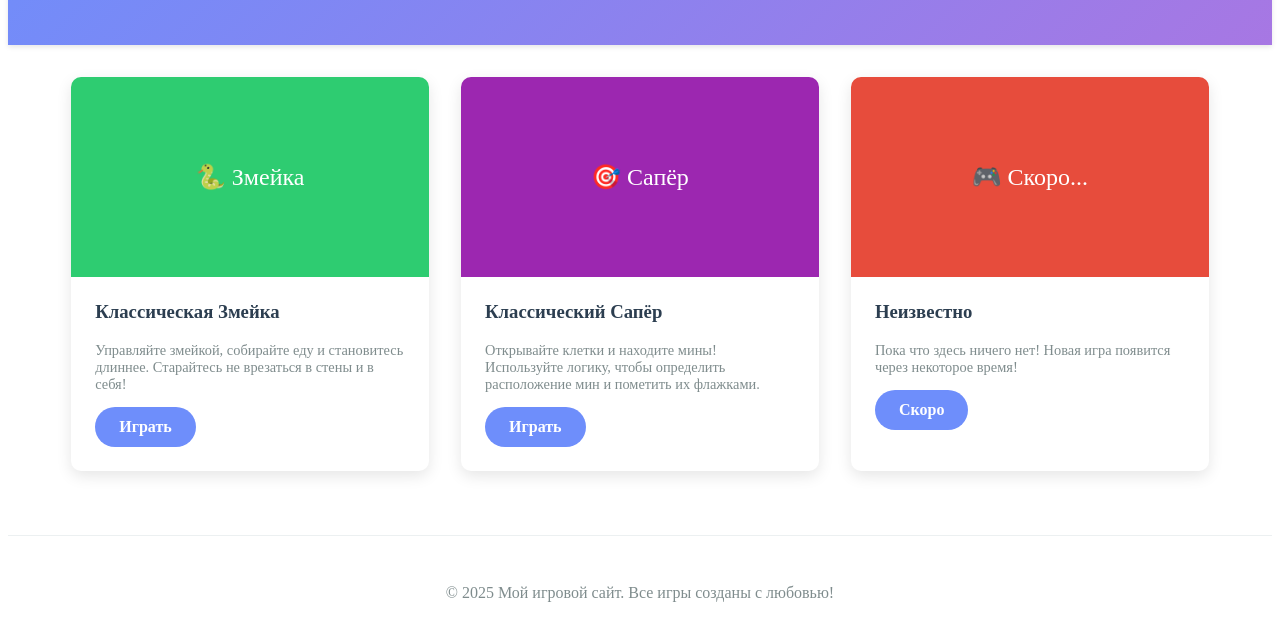
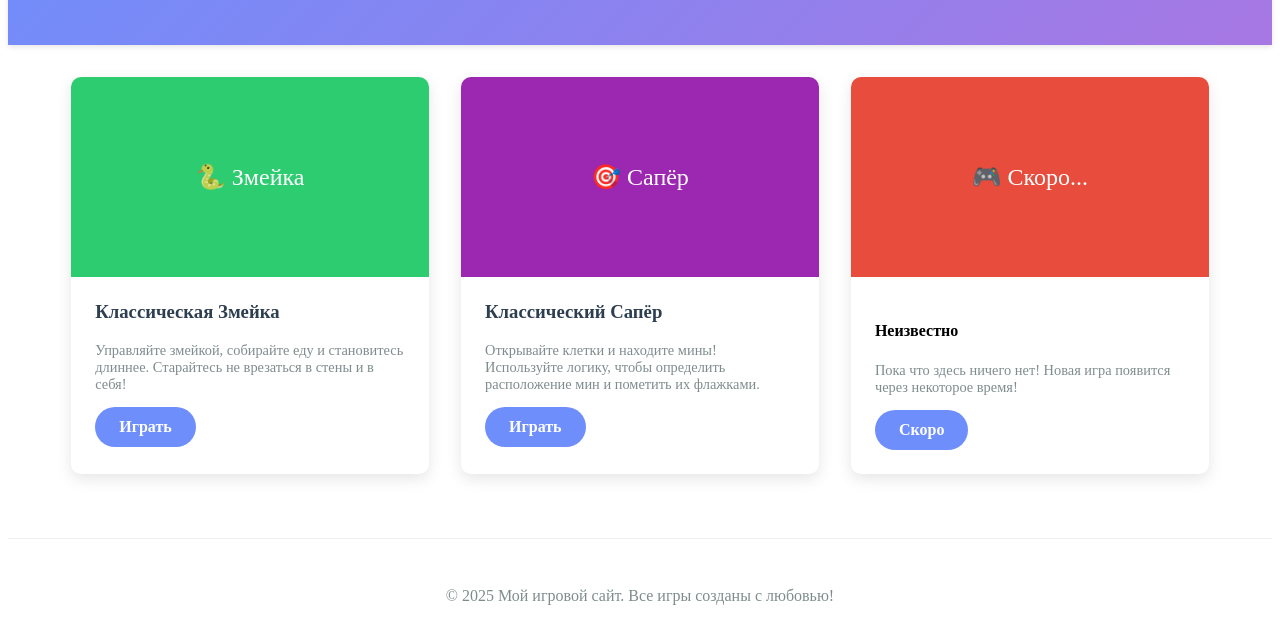
Before and after one commit to bilipili52/easy-snake-game, a plain HTML site: page index.html in a window 1280 px wide. Shown: the part 124-768 px from the top of the page. Drawn offline with Linux system fonts and the light colour scheme.

Commit message:
Update index.html

```diff
--- a/index.html
+++ b/index.html
@@ -128,7 +128,7 @@
                     🎮 Скоро...
                 </div>
                 <div class="game-card-content">
-                    <h3>Неизвестно</h3>
+                    <h4>Неизвестно</h4>
                     <p>Пока что здесь ничего нет! Новая игра появится через некоторое время!</p>
                     <a href="#" class="play-button">Скоро</a>
                 </div>
```
